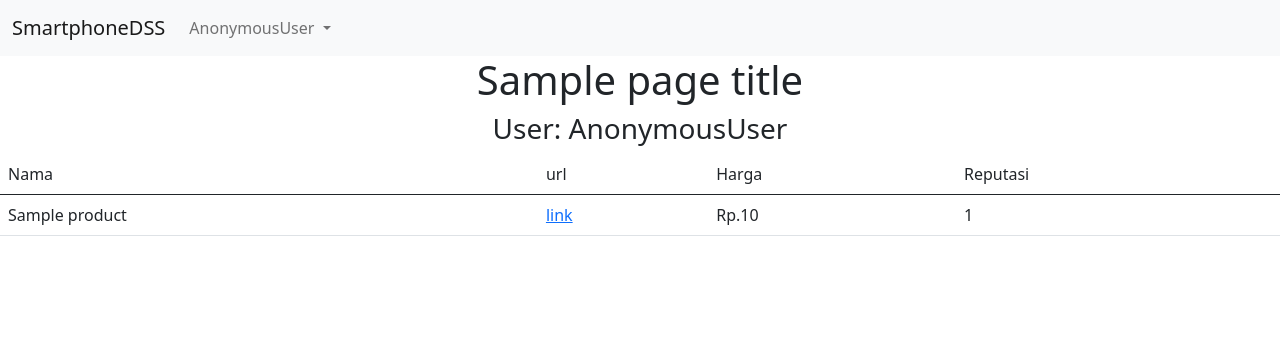
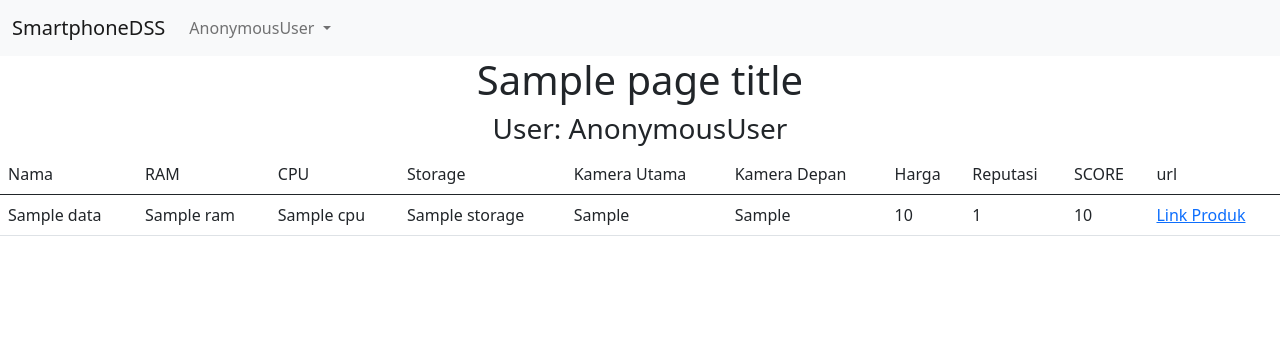
Before and after one commit to rasyidev/smartphonedss, a Django app: template templates/rekomendasi.html in a window 1280 px wide. Shown: the top 356 px of the page. Run offline with Django 3.2, Linux system fonts and the light colour scheme; the template is opened without the code that fills it: most values are stand-ins (such as "Sample title", 1, 10 or a date in 2020); data that the repository does not hold is empty; some libraries are stand-ins or nearby versions.

Commit message:
Solve sorted product recommendation

```diff
--- a/templates/rekomendasi.html
+++ b/templates/rekomendasi.html
@@ -6,18 +6,30 @@
    <thead>
       <tr>
          <td>Nama</td>
-         <td>url</td>
+         <td>RAM</td>
+         <td>CPU</td>
+         <td>Storage</td>
+         <td>Kamera Utama</td>
+         <td>Kamera Depan</td>
          <td>Harga</td>
          <td>Reputasi</td>
+         <td>SCORE</td>
+         <td>url</td>
       </tr>
    </thead>
    <tbody>
-   {% for product in products %}
+   {% for d in data %}
       <tr>
-         <td>{{ product}}</td>
-         <td><a href="{{ product.product_url }}">link</a></td>
-         <td>Rp.{{ product.price }}</td>
-         <td>{{ product.rank }}</td>
+         <td>{{ d.product_name }}</td>
+         <td>{{ d.ram }}</td>
+         <td>{{ d.cpu }}</td>
+         <td>{{ d.storage }}</td>
+         <td>{{ d.main_cam }}</td>
+         <td>{{ d.selfie_cam }}</td>
+         <td>{{ d.price }}</td>
+         <td>{{ d.rank }}</td>
+         <td>{{ d.score }}</td>
+         <td><a href="{{ d.product_url }}">Link Produk</a></td>
       </tr>
    {% endfor %}
    </tbody>
```
Also changed, not shown: main/views.py (+47 -7 lines).
